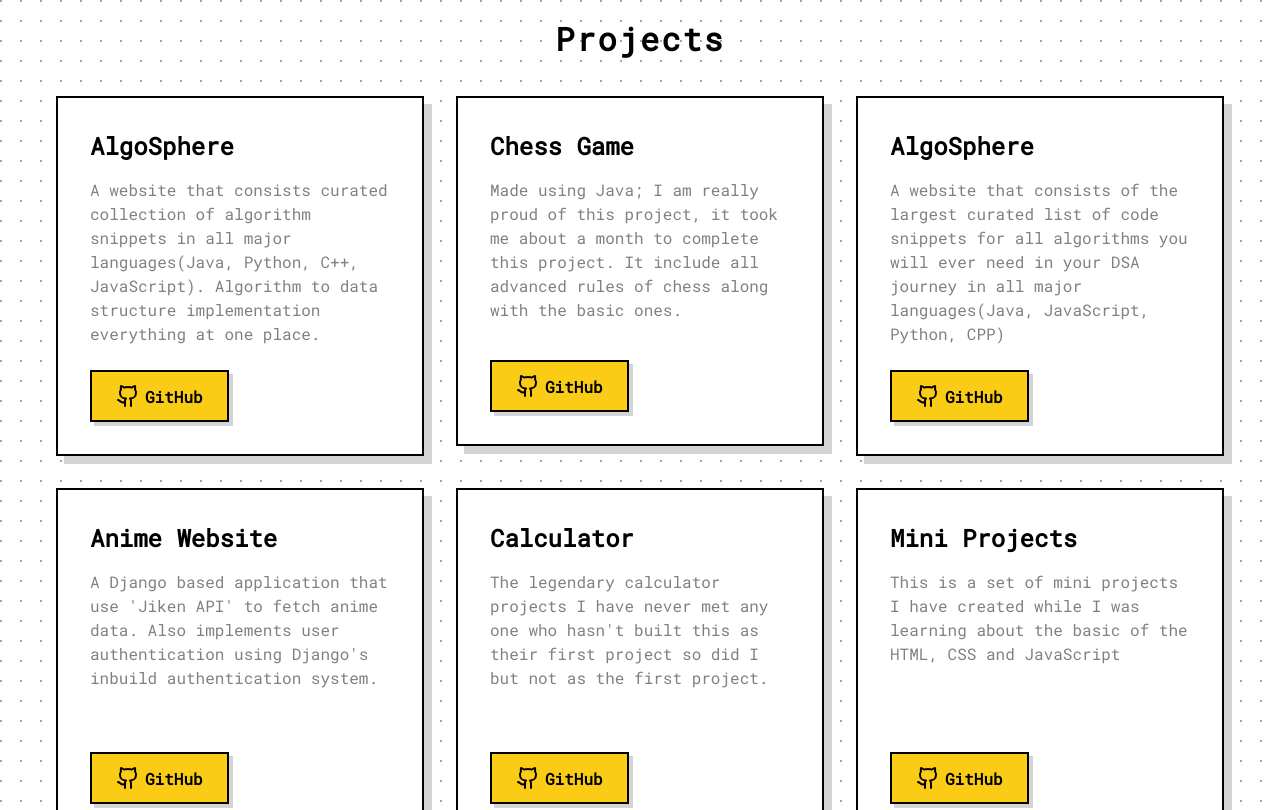
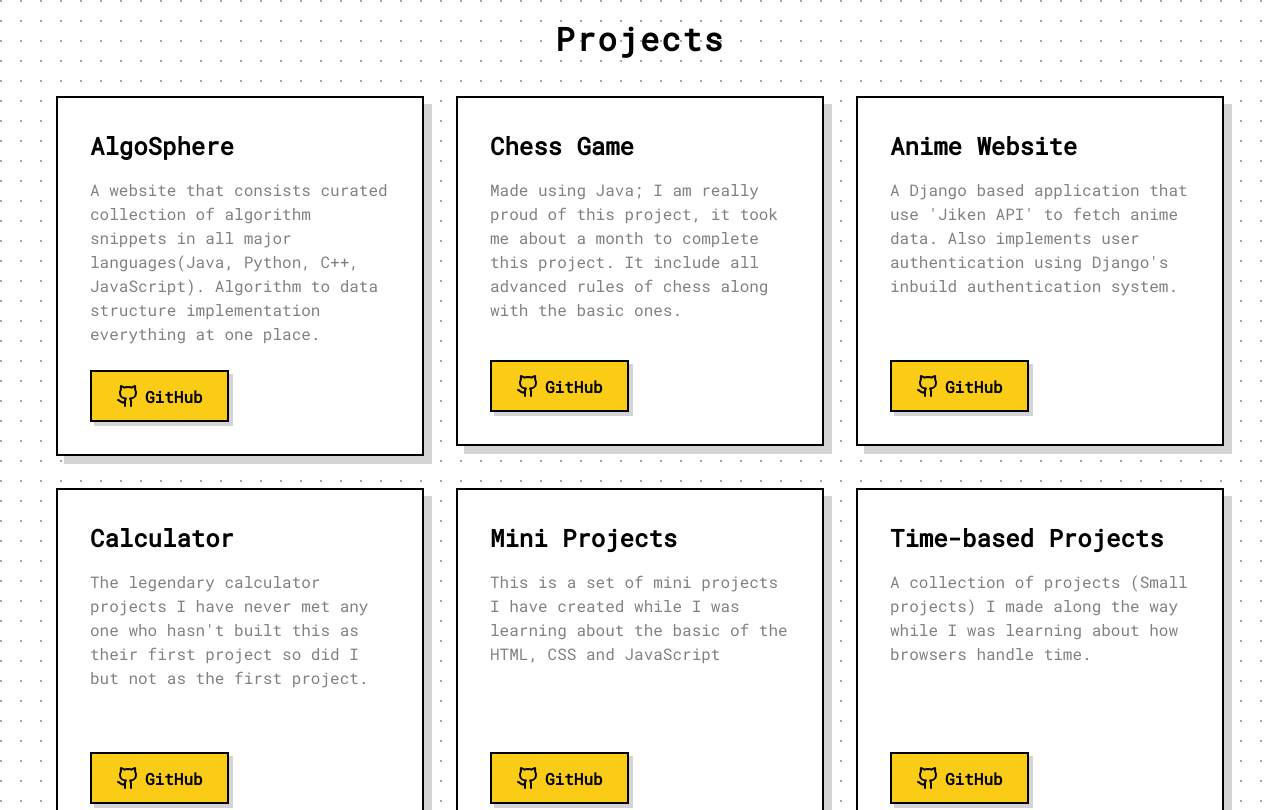
Before and after one commit to dragon-slayer99/mahesh.dev, a React (Vite) app: page / in a window 1280 px wide. Shown: the part 860-1670 px from the top of the page. Built offline with nearby package versions, Linux system fonts and the light colour scheme.

Commit message:
feat: Update resume and remove AlgoSphere project from CardSection

```diff
--- a/src/components/projects/section/CardSection.jsx
+++ b/src/components/projects/section/CardSection.jsx
@@ -15,11 +15,6 @@ export default function CardSection() {
             title: "Chess Game",
             desc: "Made using Java; I am really proud of this project, it took me about a month to complete this project. It include all advanced rules of chess along with the basic ones.",
             link: "https://github.com/dragon-slayer99/Chessgame",
-        },
-        {
-            title: "AlgoSphere",
-            desc: "A website that consists of the largest curated list of code snippets for all algorithms you will ever need in your DSA journey in all major languages(Java, JavaScript, Python, CPP)",
-            link: "https://github.com/dragon-slayer99/Algo_Sphere"
         },
         {
             title: "Anime Website",
```
Also changed, not shown: 1 other file (tests, documents, lock files or other folders).
